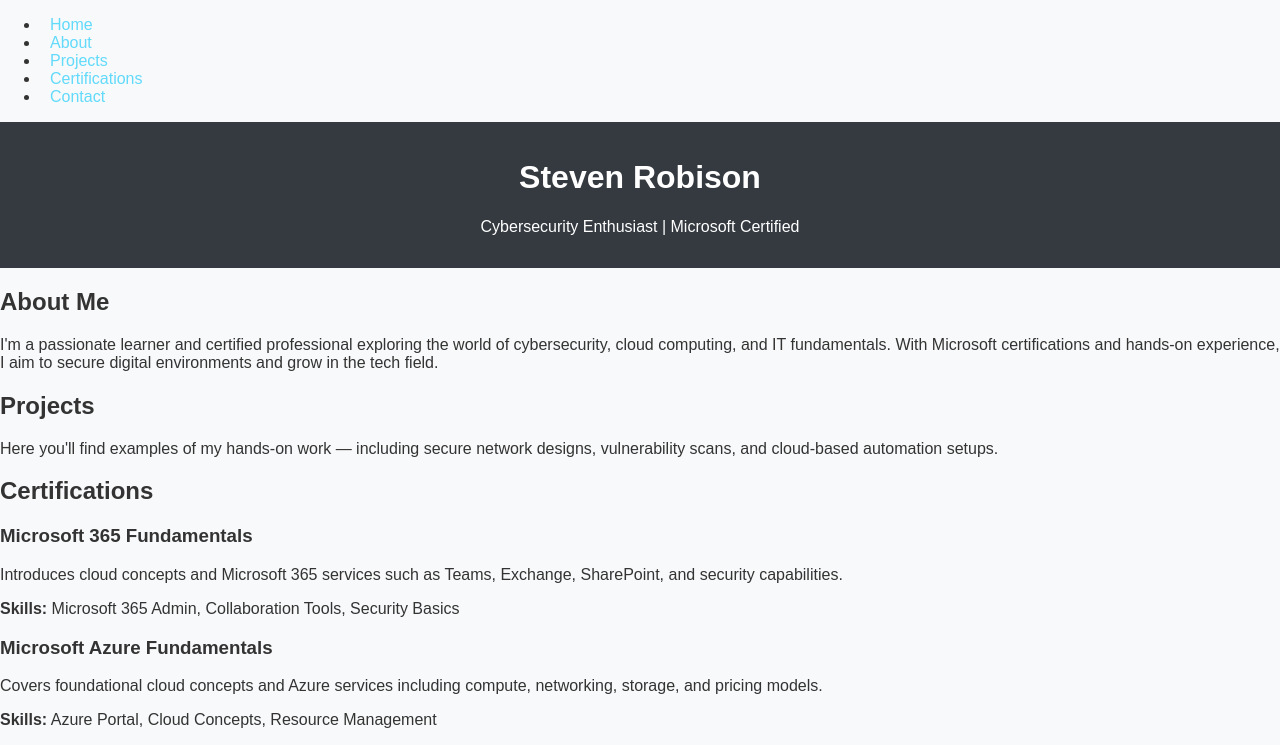
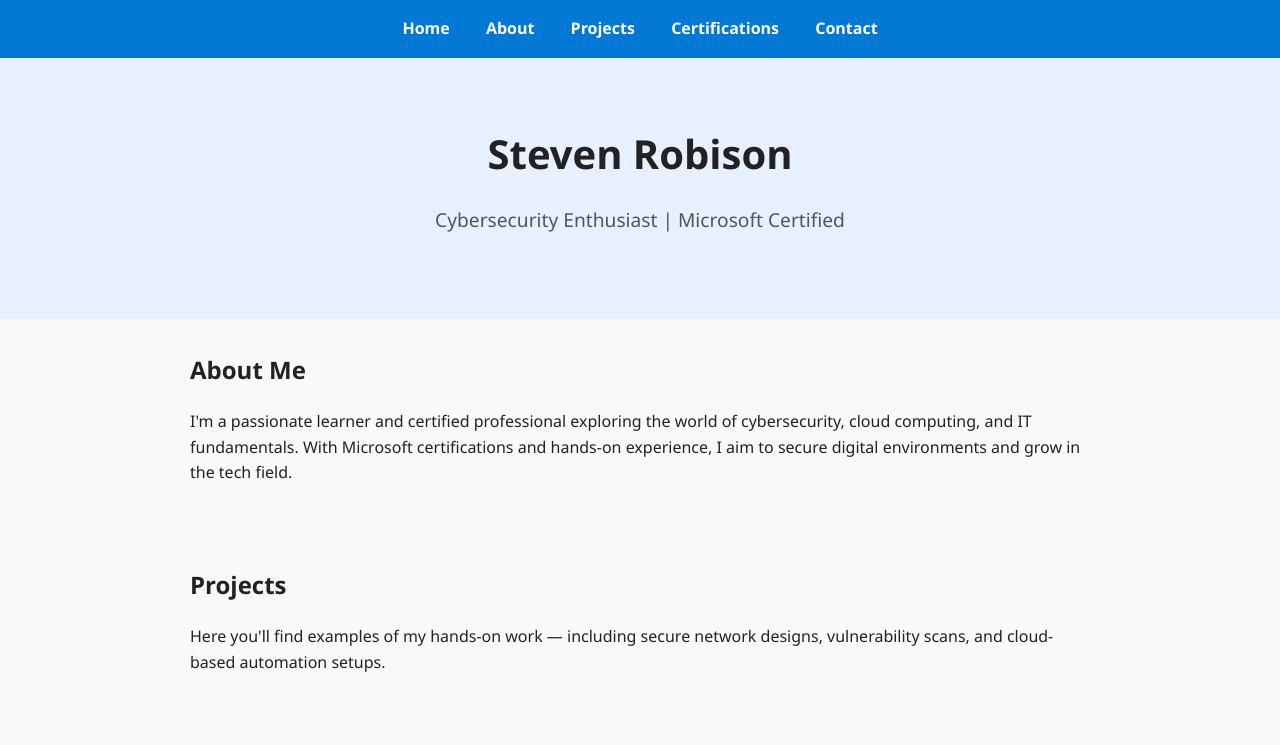
Before and after one commit to SaiyanSteve/sturdy-engine, a plain HTML site: page index.html in a window 1280 px wide. Shown: the top 745 px of the page. Drawn offline with Linux system fonts and the light colour scheme.

Commit message:
Update style.css

```diff
--- a/assets/css/style.css
+++ b/assets/css/style.css
@@ -1,21 +1,108 @@
+/* Global Reset & Base Styles */
 body {
-    font-family: Arial, sans-serif;
-    margin: 0;
-    padding: 0;
-    background: #f8f9fa;
-    color: #333;
+  margin: 0;
+  font-family: 'Segoe UI', Tahoma, Geneva, Verdana, sans-serif;
+  background-color: #f9f9f9;
+  color: #222;
+  line-height: 1.6;
 }
-header, footer {
-    background: #343a40;
-    color: white;
-    text-align: center;
-    padding: 1em;
+
+h1, h2, h3 {
+  margin-top: 0;
 }
+
+a {
+  color: #0078D4;
+  text-decoration: none;
+}
+
+a:hover {
+  text-decoration: underline;
+}
+
+/* Navigation */
+nav {
+  background-color: #0078D4;
+  padding: 1em 0;
+  text-align: center;
+}
+
+nav ul {
+  list-style: none;
+  padding: 0;
+  margin: 0;
+}
+
+nav li {
+  display: inline-block;
+  margin: 0 1em;
+}
+
 nav a {
-    margin: 0 10px;
-    color: #61dafb;
-    text-decoration: none;
+  color: white;
+  font-weight: bold;
 }
-main {
-    padding: 2em;
+
+/* Header */
+header#home {
+  padding: 4em 2em;
+  background: #e6f0ff;
+  text-align: center;
 }
+
+header h1 {
+  font-size: 2.5em;
+  margin-bottom: 0.2em;
+}
+
+header p {
+  font-size: 1.2em;
+  color: #555;
+}
+
+/* Sections */
+section {
+  padding: 2em;
+  max-width: 900px;
+  margin: auto;
+}
+
+/* Certification Cards */
+.cert-card {
+  background: white;
+  padding: 1em 1.5em;
+  margin: 1em 0;
+  border-left: 5px solid #0078D4;
+  box-shadow: 0 2px 6px rgba(0,0,0,0.05);
+  transition: transform 0.2s ease;
+}
+
+.cert-card:hover {
+  transform: scale(1.01);
+}
+
+/* Contact Links */
+#contact ul {
+  list-style: none;
+  padding-left: 0;
+}
+
+#contact li {
+  margin: 0.5em 0;
+}
+
+/* Responsive Design */
+@media (max-width: 768px) {
+  nav li {
+    display: block;
+    margin: 0.5em 0;
+  }
+
+  header h1 {
+    font-size: 2em;
+  }
+
+  section {
+    padding: 1.5em;
+  }
+}
```
